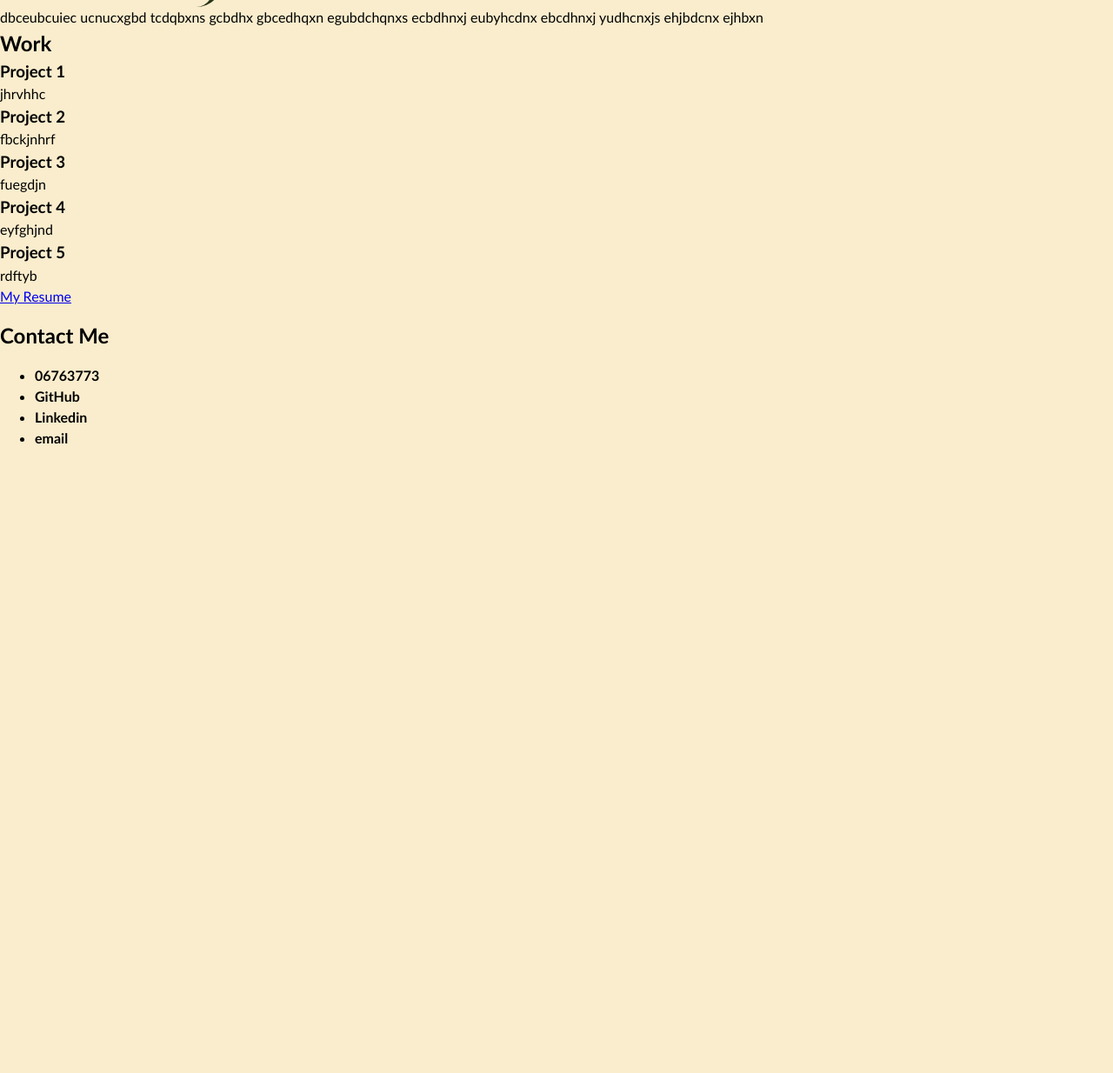
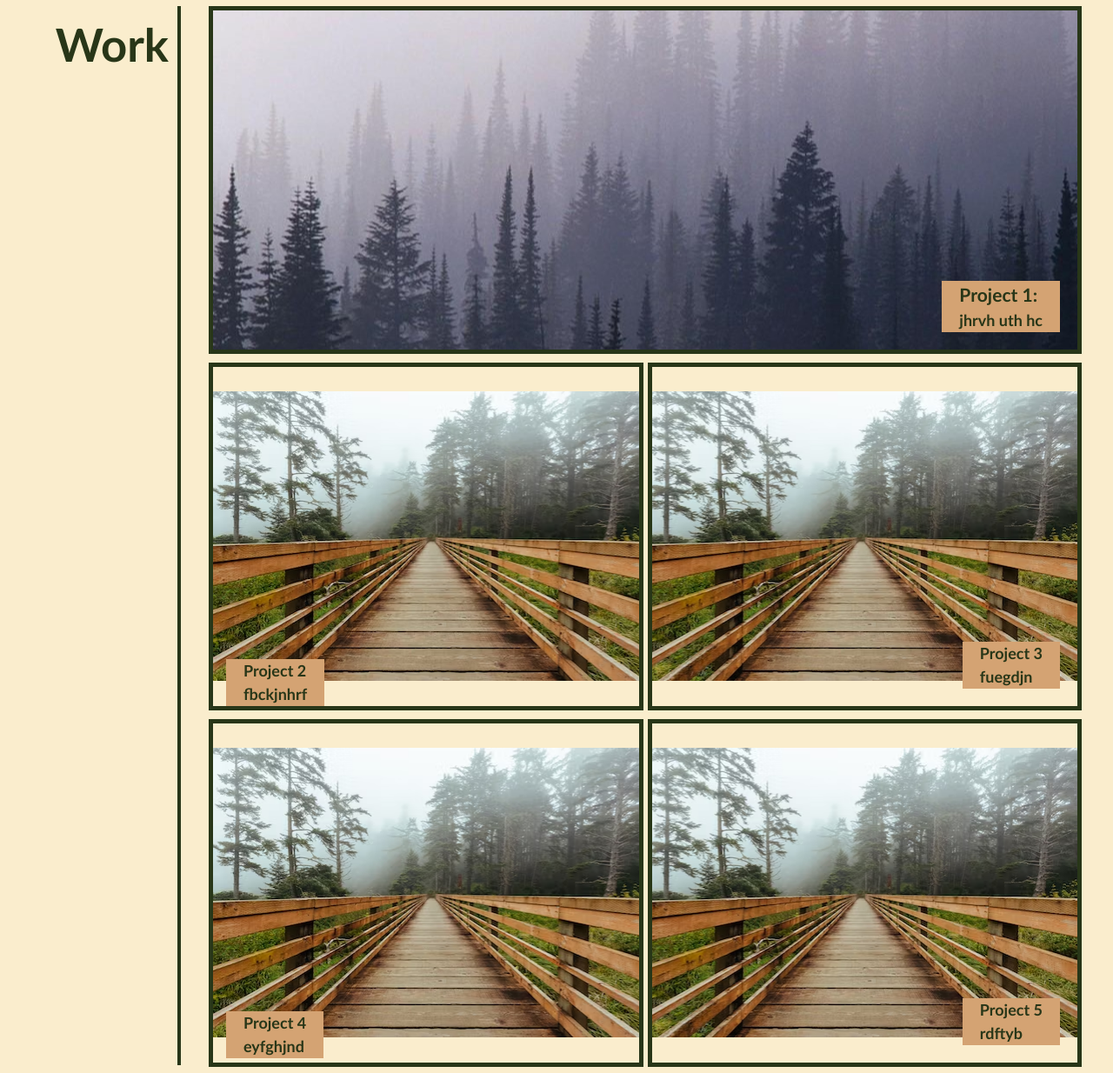
Before and after one commit to tayyabaifzal/Portfolio-Tayyaba, a plain HTML site: page index.html in a window 1280 px wide. Shown: the part 831-2065 px from the top of the page at 87% size. Before the commit the page ends 1378 px from the top, so only its background shows below. Drawn offline with Linux system fonts and the light colour scheme.

Commit message:
CSS styles added for the body. HTML code of main-content updated

```diff
--- a/assets/style.css
+++ b/assets/style.css
@@ -7,6 +7,7 @@ body {
     margin: 0;
     padding: 0;
     background-color: #FAEDCD;
+    color: #283618;
     font-family: 'Trebuchet MS', 'Lucida Sans Unicode', 'Lucida Grande', 'Lucida Sans', Arial, sans-serif;
     line-height: 1.5;
 }
@@ -37,7 +38,6 @@ header nav ul {
 header nav li {
     display: inline-block;
     padding-right: 20px;
-    color: #283618;
 
 }
 
@@ -61,7 +61,6 @@ header nav a {
 
 .hero-text h2 {
     position: absolute;
-    color: #CCD5AE;
     bottom: 15px;
     right: 20px;
     background-color: #D4A373;
@@ -69,23 +68,226 @@ header nav a {
     text-align: center;
 }
 
+.main-content {
+    position: relative;
+    display: flex;
+    width: 100%;
+}
+
 .left-title {
-    color: #283618;
-    font-size: 25px;
+    font-size: 45px;
     font-weight: bold;
     text-align: right;
+    width: 15%;
+    position: relative;
+    float: left;
+    margin: 0 auto;
+
+}
+
+.about h3,
+.work,
+.contact {
+    padding: 5px;
+    padding-right: 10px;
+    border-right: 4px solid #283618;
+    margin-top: 10px;
+    margin-bottom: 50px;
+
+
+}
+
+
+
+
+.about {
+    height: 200px;
+
+}
+
+
+.work {
+    height: 84%;
+
+}
+
+.contact {
+    height: 200px;
+
+}
+
+.right-content {
+    font-size: 18px;
+    font-weight: bold;
+    text-align: left;
     padding-right: 20px;
-    border-right: 8px solid #283618;
-    width: 20%;
+    width: 80%;
     border-radius: 30px;
+    position: relative;
+    float: right;
+    margin: 0 auto;
+}
+
+.about-text h3 {
+    display: flex;
+    flex-direction: column;
+    justify-content: left;
+    text-align: left;
+    flex-wrap: wrap;
+    margin: 0 auto;
+    height: 200px;
+    margin-bottom: 20px;
+}
+
+.work1-img {
+    background-image: url(./images/forest.jpeg);
+    background-repeat: no-repeat;
+    background-position: center;
+    height: 50vh;
+    width: 100%;
+    border: 5px solid;
+    display: flex;
     position: relative;
 }
 
-.about,
-.work,
-.contact {
-    padding-top: 15px;
-    padding-bottom: 15px;
+.work1 {
+    position:absolute;
+    bottom: 20px;
+    right: 20px;
+    color: #283618;
+    padding-left: 20px;
+    padding-right: 20px;
+    background-color: #D4A373;
+
+}
+
+
+.work-section2 {
+    display: flex;
+    margin-top: 10px;
+    margin-bottom: 10px;
+
+}
+
+.work2-img {
+    background-image: url(./images/hero.jpg);
+    background-repeat: no-repeat;
+    background-position: left;
+    height: 50vh;
+    width: 100%;
+    border: 5px solid;
+    display: flex;
+    flex: 1;
+    margin-right: 5px;
+
+
+}
+
+.work2 {
+    position:absolute;
+    left: 20px;
+    color: #283618;
+    padding-left: 20px;
+    padding-right: 20px;
+    background-color: #D4A373;
+    align-self: flex-end;
+}
+
+
+
+
+
+.work3-img {
+    background-image: url(./images/hero.jpg);
+    background-repeat: no-repeat;
+    background-position: right;
+    height: 50vh;
+    width: 100%;
+    border: 5px solid;
+    display: flex;
+    align-self:flex-end;
+    float: right;
+    position: relative;
+    flex: 1;
+
+
+}
+
+.work3 {
+        position:absolute;
+        bottom: 20px;
+        right: 20px;
+        color: #283618;
+        padding-left: 20px;
+        padding-right: 20px;
+        background-color: #D4A373;
+
+
+}
+
+
+.work-section3 {
+    display: flex;
+    margin-top: 10px;
+    margin-bottom: 10px;
+
+}
+
+.work4-img {
+    background-image: url(./images/hero.jpg);
+    background-repeat: no-repeat;
+    background-position: left;
+    height: 50vh;
+    width: 100%;
+    border: 5px solid;
+    display: flex;
+    flex: 1;
+    margin-right: 5px;
+
+}
+
+.work4 {
+        position:absolute;
+        bottom: 20px;
+        left: 20px;
+        color: #283618;
+        padding-left: 20px;
+        padding-right: 20px;
+        background-color: #D4A373;
+
+}
+
+.work5-img {
+    background-image: url(./images/hero.jpg);
+    background-repeat: no-repeat;
+    background-position: right;
+    height: 50vh;
+    width: 100%;
+    border: 5px solid;
+    display: flex;
+    align-self:flex-end;
+    float: right;
+    position: relative;
+    flex: 1;
+
+
+}
+
+.work5 {
+        position:absolute;
+        bottom: 20px;
+        right: 20px;
+        color: #283618;
+        padding-left: 20px;
+        padding-right: 20px;
+        background-color: #D4A373;
+
+}
+
+.page-section-contact {
+    position: relative;
+    display: flex;
+    align-self: flex-end;
 }
 
 h1,
@@ -100,8 +302,3 @@ h6 {
 p {
     margin: 0;
 }
-
-height: 500px;
-position: absolute;
-right:;
-border-radius: 20px;
--- a/index.html
+++ b/index.html
@@ -42,15 +42,15 @@
         </div>
     </div>
 
-    <main class="main-content">
+    <section class="main-content">
         <!-- about me -->
         <div class="left-title">
 
-            <div class="about">
+            <div class="about" id="about">
                 <h3>About Me</h3>
             </div>
 
-            <div class="work">
+            <div class="work" id="work">
                 <h3>Work</h3>
             </div>
 
@@ -60,54 +60,68 @@
 
         </div>
 
+         <!-- portfolio container -->
+
+    <div class="right-content">
+                <div class="about-text" >
+                <h3>dbceubcuiec ucnucxgbd tcdqbxns gcbdhx gbcedhqxn egubdchqnxs ecbdhnxj eubyhcdnx ebcdhnxj yudhcnxjs
+                    ehjbdcnx ejhbxn</h3>
+                </div>
+
+            <div class="work1-img" >
+                <div class="work1">
+                <h3> Project 1:</h3>
+                <p>jhrvh uth hc</p>
+           </div>
+            </div>
+
+        <div class="work-section2">
+            <div class="work2-img">
+            <div class="work2">
+                <h4>Project 2</h4>
+                <p>fbckjnhrf</p>
+            </div>
+            </div>
+
+            <div class="work3-img">
+            <div class="work3">
+                <h4>Project 3</h4>
+                <p>fuegdjn</p>
+            </div>
+            </div>
+        </div>
+
+        <div class="work-section2">
 
 
+            <div class="work4-img">
+             <div class="work4">
+                <h4>Project 4</h4>
+                <p>eyfghjnd</p>
+                            </div>
+            </div>
 
-        <div class="right-content">
-            <p>dbceubcuiec ucnucxgbd tcdqbxns gcbdhx gbcedhqxn egubdchqnxs ecbdhnxj eubyhcdnx ebcdhnxj yudhcnxjs
-                ehjbdcnx ejhbxn</p>
+            <div class="work5-img">
+            <div class="work5">
+                <h4>Project 5</h4>
+                <p>rdftyb</p>
+            </div>
         </div>
 
-        <!-- portfolio container -->
-        <section class="page-section" id="work">
-            <h2>Work</h2>
-        </section>
+        </div>
+        </div>
+    </section>
 
-        <section class="work1">
-            <h3> Project 1</h3>
-            <p>jhrvhhc</p>
-        </section>
-
-        <section class="work2">
-            <h3>Project 2</h3>
-            <p>fbckjnhrf</p>
-        </section>
-
-        <section class="work3">
-            <h3>Project 3</h3>
-            <p>fuegdjn</p>
-        </section>
-
-        <section class="work4">
-            <h3>Project 4</h3>
-            <p>eyfghjnd</p>
-        </section>
-
-        <section class="work5">
-            <h3>Project 5</h3>
-            <p>rdftyb</p>
-        </section>
-
-        <section class="myresume" id="resume">
-            <div>
-                <a href="https://www.linkedin.com/in/tayyaba-ifzal-62b997211/">My Resume</a>
-            </div>
-        </section>
 
         <!-- contact -->
-        <section class="page-section contact" id="contact">
+
+
+        <div class="page-section-contact" id="contact">
+
+
             <h2>Contact Me</h2>
-            <nav>
+
+                <nav>
                 <ul>
                     <li id="phone"><strong>06763773</strong></li>
                     <li id="gitHub"><strong>GitHub</strong></li>
@@ -115,8 +129,7 @@
                     <li id="email"><strong>email</strong></li>
                 </ul>
             </nav>
-        </section>
-    </main>
+        </div>
 </body>
 
 </html>
```
